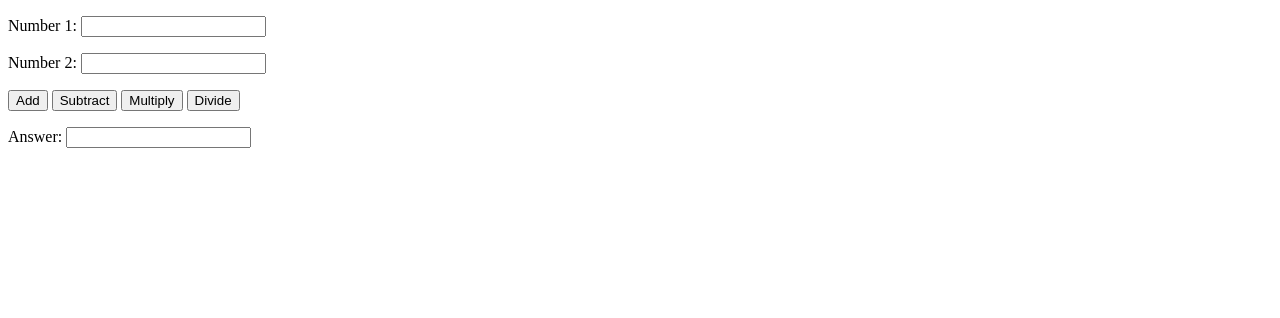
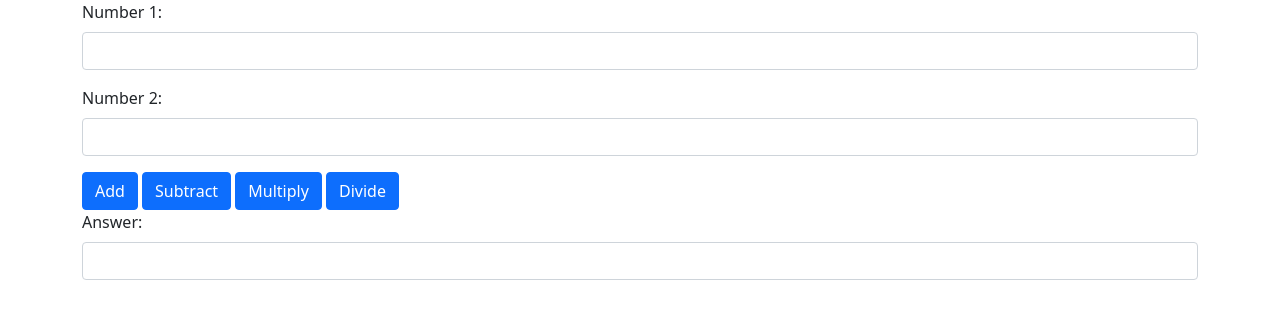
Before and after one commit to kayepoblete/Calculator, a plain HTML site: page index.html in a window 1280 px wide. Drawn offline with nearby package versions, Linux system fonts and the light colour scheme.

Commit message:
Update index.html

```diff
--- a/index.html
+++ b/index.html
@@ -1,21 +1,47 @@
-<!DOCTYPE html>
+<!doctype html>
 <html lang="en">
+
 <head>
-    <meta charset="UTF-8">
-    <meta http-equiv="X-UA-Compatible" content="IE=edge">
-    <meta name="viewport" content="width=device-width, initial-scale=1.0">
-    <title>Calculator</title>
+    <title>PageTitle</title>
+    <!-- Required meta tags -->
+    <meta charset="utf-8">
+    <meta name="viewport" content="width=device-width, initial-scale=1, shrink-to-fit=no">
+
+    <!-- Bootstrap CSS -->
+    <link href="https://cdn.jsdelivr.net/npm/bootstrap@5.1.1/dist/css/bootstrap.min.css" rel="stylesheet"
+        integrity="sha384-F3w7mX95PdgyTmZZMECAngseQB83DfGTowi0iMjiWaeVhAn4FJkqJByhZMI3AhiU" crossorigin="anonymous">
 </head>
+
 <body>
-    <p>Number 1: <input type="text" id="number1Field"/></p>
-    <p>Number 2: <input type="text" id="number2Field"/></p>
-    <input type="button" id="addBtn" value="Add"/>
-    <input type="button" id="subBtn" value="Subtract"/>
-    <input type="button" id="multBtn" value="Multiply"/>
-    <input type="button" id="divBtn" value="Divide"/>
-    <p>Answer: <input type="text" id="answerField" readonly/></p>
-    <p id="messagePara"></p>
+    <div class="container">
+        <div class="mb-3">
+            <label for="" class="form-label">Number 1: </label>
+            <input type="text" class="form-control" name="" id="number1Field" aria-describedby="helpId" placeholder="">
+        </div>
+        <div class="mb-3">
+            <label for="" class="form-label">Number 2: </label>
+            <input type="text" class="form-control" name="" id="number2Field" aria-describedby="helpId" placeholder="">
+        </div>
+
+        <button type="button" class="btn btn-primary" id="addBtn">Add</button>
+        <button type="button" class="btn btn-primary" id="subBtn">Subtract</button>
+        <button type="button" class="btn btn-primary" id="multBtn">Multiply</button>
+        <button type="button" class="btn btn-primary" id="divBtn">Divide</button>
+
+        <div class="mb-3">
+            <label for="" class="form-label">Answer: </label>
+            <input type="text" class="form-control" name="" id="answerField" aria-describedby="helpId" placeholder="">
+        </div>
+        <p id="messagePara"></p>
+
+    </div>
+
+    <!-- Bootstrap JS -->
+    <script src="https://cdn.jsdelivr.net/npm/bootstrap@5.1.1/dist/js/bootstrap.bundle.min.js"
+        integrity="sha384-/bQdsTh/da6pkI1MST/rWKFNjaCP5gBSY4sEBT38Q/9RBh9AH40zEOg7Hlq2THRZ" crossorigin="anonymous">
+    </script>
 
     <script src="/scripts/index.js"></script>
 </body>
+
 </html>
```
